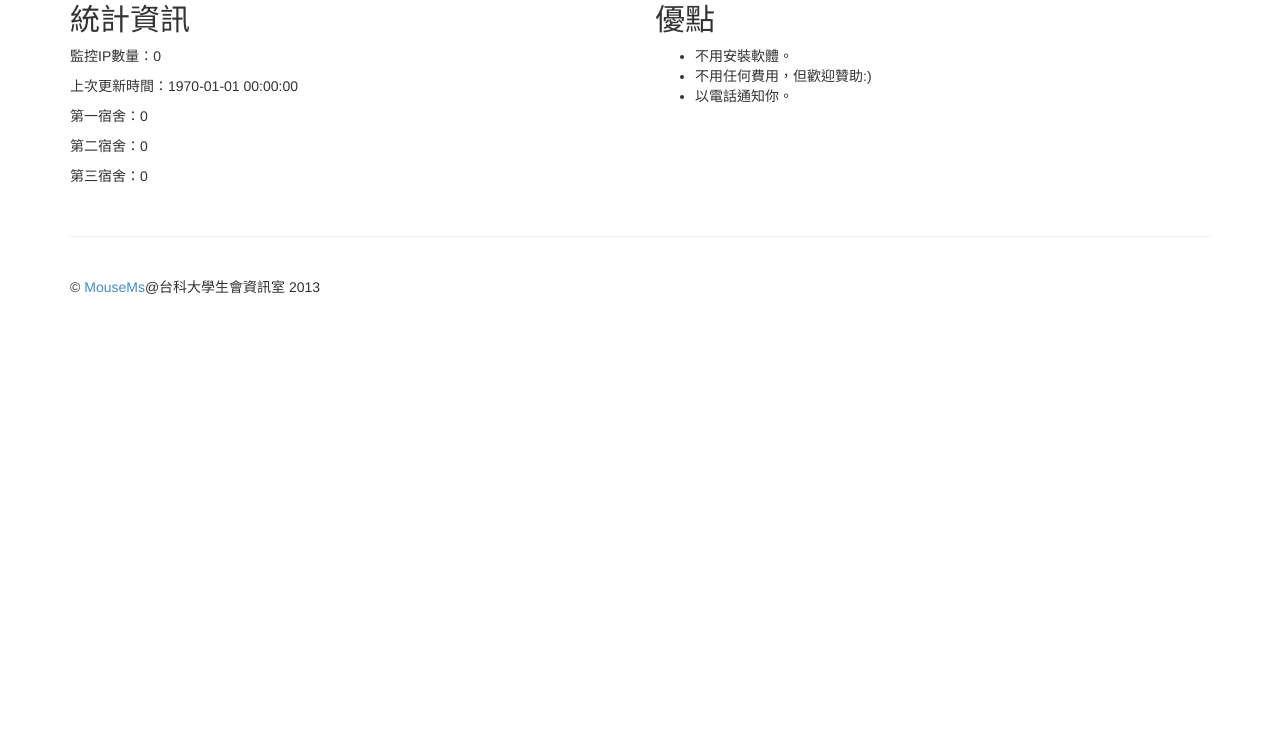
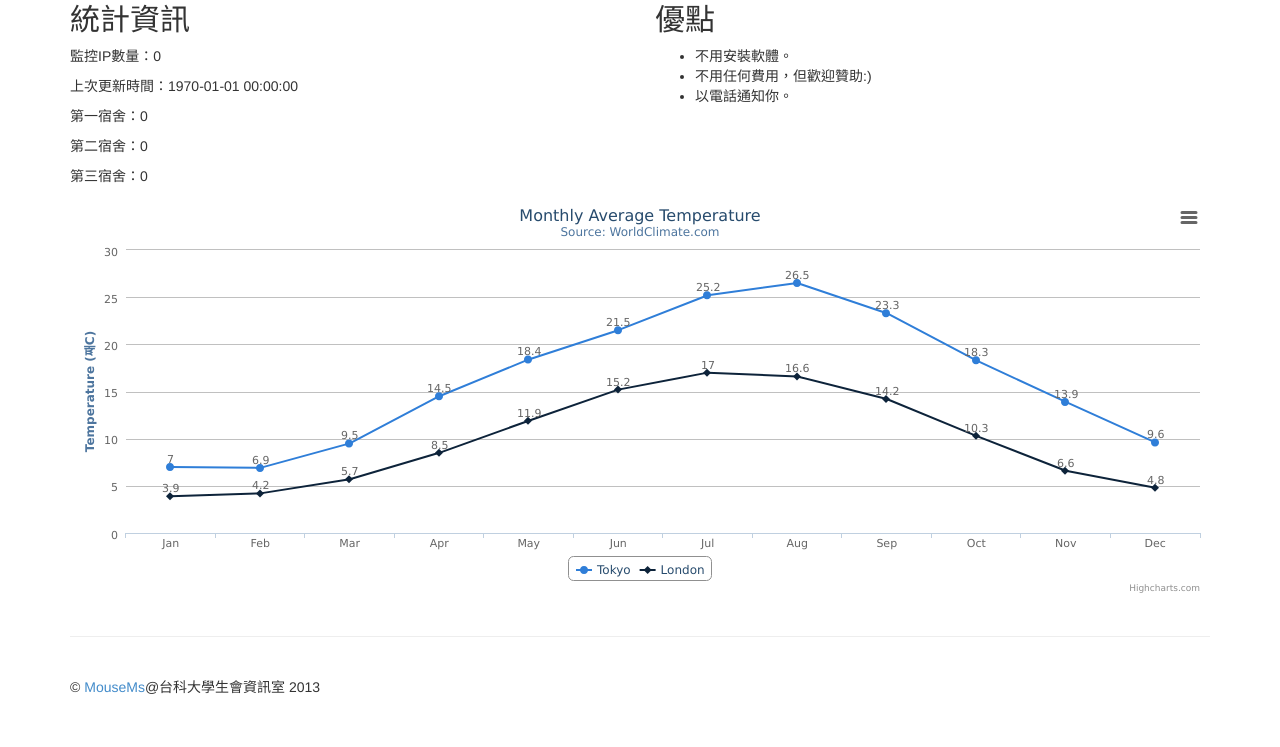
Before and after one commit to mousems/ntust-bomb, a PHP site: page /stat.php in a window 1280 px wide. Shown: the part 384-1131 px from the top of the page. Before the commit the page ends 678 px from the top, so only its background shows below. Run offline with PHP 8.4, Linux system fonts and the light colour scheme; data that the repository does not hold is empty; some libraries are stand-ins or nearby versions.

Commit message:
contenter debug

```diff
--- a/stat.php
+++ b/stat.php
@@ -152,14 +152,7 @@ $(function () {
       </div>
 
 
-
-      <div class="highchartscont">
-
-
-
-      </div>
-
-
+      <div id="highchartscont" style="min-width: 310px; height: 400px; margin: 0 auto"></div>
 
 
 
```
